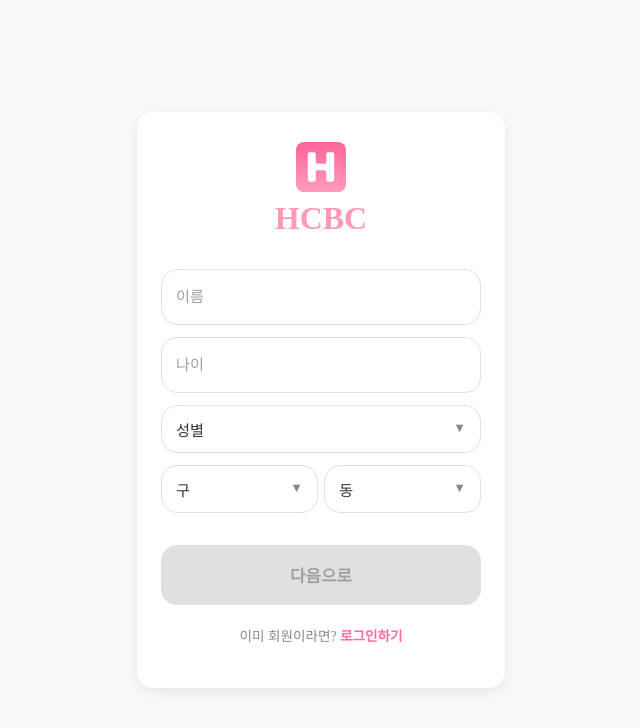
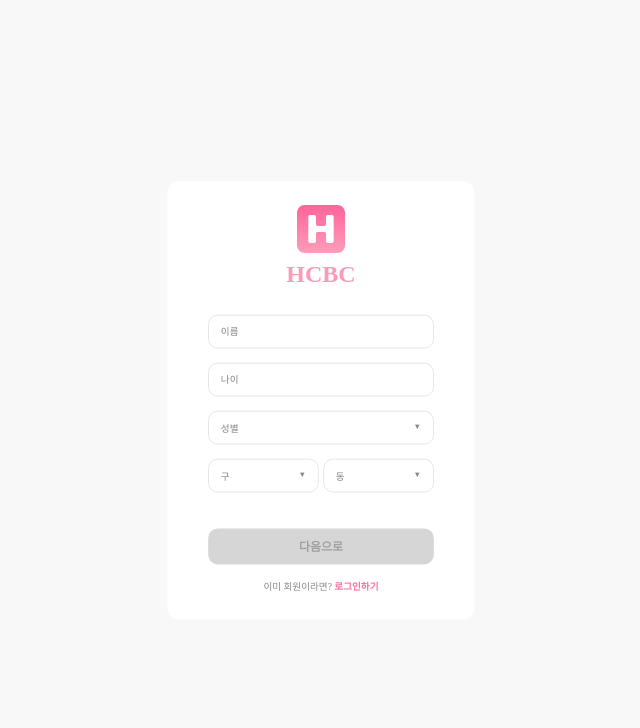
Before and after one commit to HelloCarBotCube/HCBC-Front, a React (Vite) app: page /signup in a window 1280 px wide. Shown: the top 728 px of the page, without its empty margins (319-959 px from the left). Built offline with nearby package versions, Linux system fonts and the light colour scheme.

Commit message:
signup css 수정

```diff
--- a/src/SignUp/index.css
+++ b/src/SignUp/index.css
@@ -1,6 +1,7 @@
 body {
+  transform: scale(0.6);
   font-family: "Pretendard";
-  background-color: #f9f9f9;
+  background-color: #F8F8F8;
   margin: 0;
   display: flex;
   justify-content: center;
@@ -16,73 +17,55 @@ body {
 }
 
 .card {
-  width: 320px;
+  width: 376px;
   background: #fff;
-  padding: 30px 24px;
-  border-radius: 16px;
-  box-shadow: 0 4px 12px rgba(0, 0, 0, 0.08);
+  padding: 40px 68px;
+  border-radius: 20px;
   text-align: center;
 }
 
-.title-step {
-  font-size: 1.1rem;
-  font-weight: bold;
-  color: #333;
-  margin-top: 0;
-  margin-bottom: 20px;
-}
-
-.logo-section {
-  margin-bottom: 24px;
-}
-
 .logo {
-  width: 50px;
-  height: 50px;
+  width: 80px;
+  height: 80px;
   margin: 0 auto;
   display: block;
 }
 
 .logo-text {
-  font-size: 2rem;
+  font-size: 40px;
   font-weight: 900;
   color: #ff99b8;
-  margin-top: 8px;
+  margin-top: 12px;
+  margin-bottom: 44px;
 }
 
 .input-field {
-  margin-bottom: 12px;
+  margin-bottom: 24px;
   position: relative;
+  width: 376px;
+  height: 56px;
+  margin-left: auto;
+  margin-right: auto;
 }
 
 input {
   width: 100%;
-  padding: 12px 14px;
-  border: 1px solid #e0e0e0;
+  padding: 0px 20px;
+  border: 1px solid #d6d6d7;
   border-radius: 16px;
   box-sizing: border-box;
-  font-size: 0.95rem;
-  color: #333;
+  font-size: 16px;
+  color: #5c5c5c;
   outline: none;
 }
 
 input::placeholder {
-  color: #a0a0a0;
-}
-
-.id-field {
-  display: flex;
-  align-items: center;
-  gap: 8px;
-}
-
-.id-field input {
-  flex-grow: 1;
-  margin-bottom: 0;
+  color: #858486;
+  font-weight: 400;
 }
 
 .btn-check {
-  background-color: #ff6b9f;
+  background-color: #FF6B9F;
   color: white;
   padding: 10px 12px;
   border: none;
@@ -94,10 +77,9 @@ input::placeholder {
 }
 
 .btn-check:hover {
-  background-color: #ff99b8;
+  background-color: #ff4f8d;
 }
 
-/* 비밀번호 필드 스타일 */
 .pw-field {
   display: flex;
   align-items: center;
@@ -128,17 +110,19 @@ input::placeholder {
   margin-bottom: 12px;
 }
 
-/* 커스텀 셀렉트 박스 스타일 */
 .select-wrap {
   position: relative;
-  width: 100%;
-  margin-bottom: 12px;
+  width: 376px;
+  margin-bottom: 24px;
   text-align: left;
+  margin-left: auto;
+  margin-right: auto;
 }
 
 .select-wrap.two-col {
   display: flex;
   justify-content: space-between;
+  margin-bottom: 0px;
 }
 
 .select-group {
@@ -147,17 +131,19 @@ input::placeholder {
 
 .select-box {
   width: 100%;
-  padding: 12px 14px;
-  border: 1px solid #e0e0e0;
+  height: 56px;
+  padding: 0px 20px;
+  border: 1px solid #d6d6d7;
   border-radius: 16px;
   background-color: #fff;
   cursor: pointer;
   display: flex;
   justify-content: space-between;
   align-items: center;
-  font-size: 0.95rem;
-  color: #333;
+  font-size: 16px;
+  color: #858486;
   box-sizing: border-box;
+  font-weight: 400;
 }
 
 .arrow {
@@ -172,19 +158,19 @@ input::placeholder {
   width: 100%;
   max-height: 150px;
   overflow-y: auto;
-  border: 1px solid #e0e0e0;
+  border: 1px solid #d6d6d7;
   border-radius: 16px;
   background-color: #fff;
-  box-shadow: 0 4px 8px rgba(0, 0, 0, 0.05);
   z-index: 10;
   margin-top: 4px;
+  font-weight: 400;
 }
 
 .option-item {
   padding: 10px 14px;
   cursor: pointer;
-  font-size: 0.95rem;
-  color: #333;
+  font-size: 16px;
+  color: #5c5c5c;
 }
 
 .option-item:hover {
@@ -192,49 +178,50 @@ input::placeholder {
 }
 
 .option-item.disabled {
-  color: #ccc;
+  color: #5c5c5c;
   cursor: not-allowed;
 }
 
-/* 버튼 스타일 */
 .btn-submit {
-  width: 100%;
+  width: 376px;
   padding: 14px;
   border: none;
   border-radius: 16px;
-  font-size: 1.05rem;
+  font-size: 20px;
   font-weight: bold;
   cursor: pointer;
   background-color: #ff6b9f;
   color: white;
   transition: background-color 0.2s;
   box-sizing: border-box;
-  margin-top: 20px;
+  margin-top: 60px;
+  height: 60px;
 }
 
 .btn-submit:disabled {
-  background-color: #e0e0e0;
+  background-color: #d6d6d7;
   cursor: not-allowed;
   color: #a0a0a0;
 }
 
 .link-login {
-  font-size: 0.85rem;
+  font-size: 16px;
   color: #888;
-  margin-top: 20px;
+  margin-top: 24px;
+  font-weight: 500;
+  margin-bottom: 4px;
 }
 
 .link-login a {
   color: #ff6b9f;
   text-decoration: none;
-  font-weight: bold;
+  font-weight: 700;
 }
 
 .link-login a:hover {
   text-decoration: underline;
 }
 
-/* 카테고리 선택 페이지 스타일 */
 .category-wrap {
   text-align: left;
   margin-top: -10px;
@@ -269,7 +256,7 @@ input::placeholder {
 }
 
 .category-item:hover {
-  background-color: #e0e0e0;
+  background-color: #d6d6d7;
 }
 
 .category-item.active {
```
